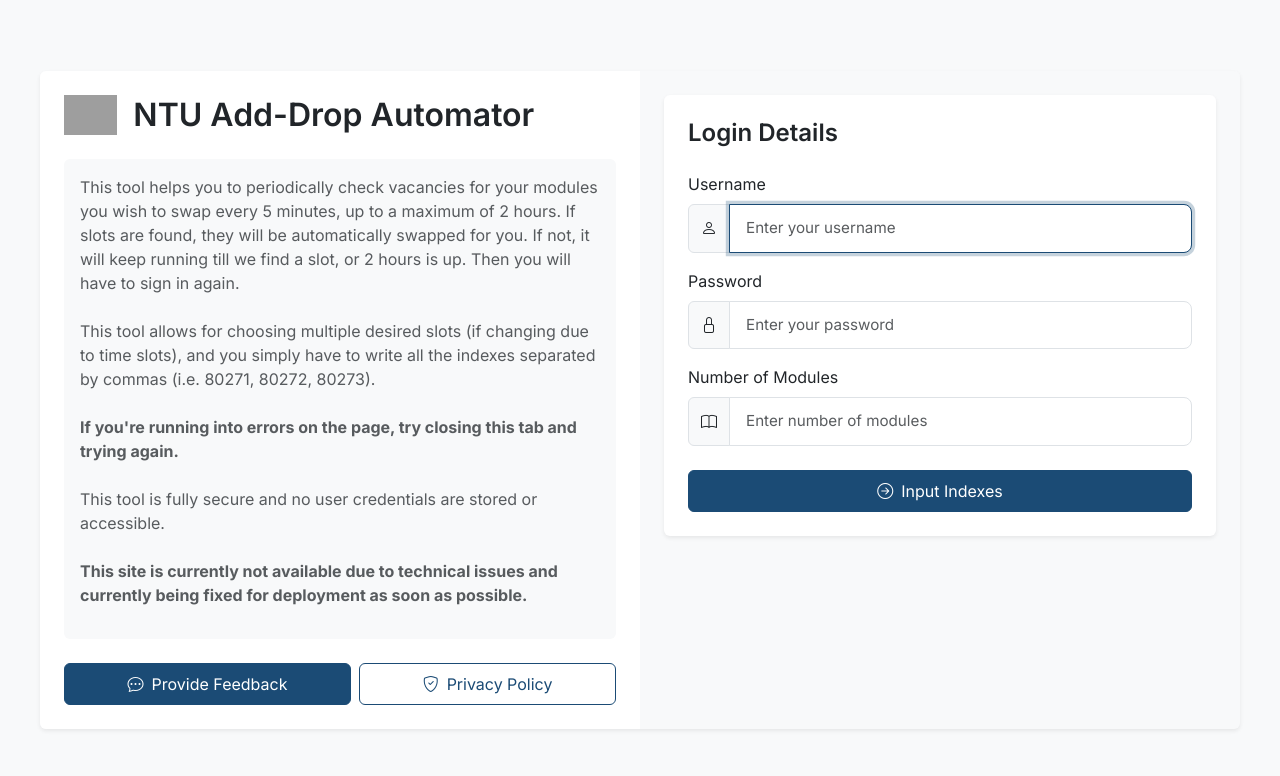
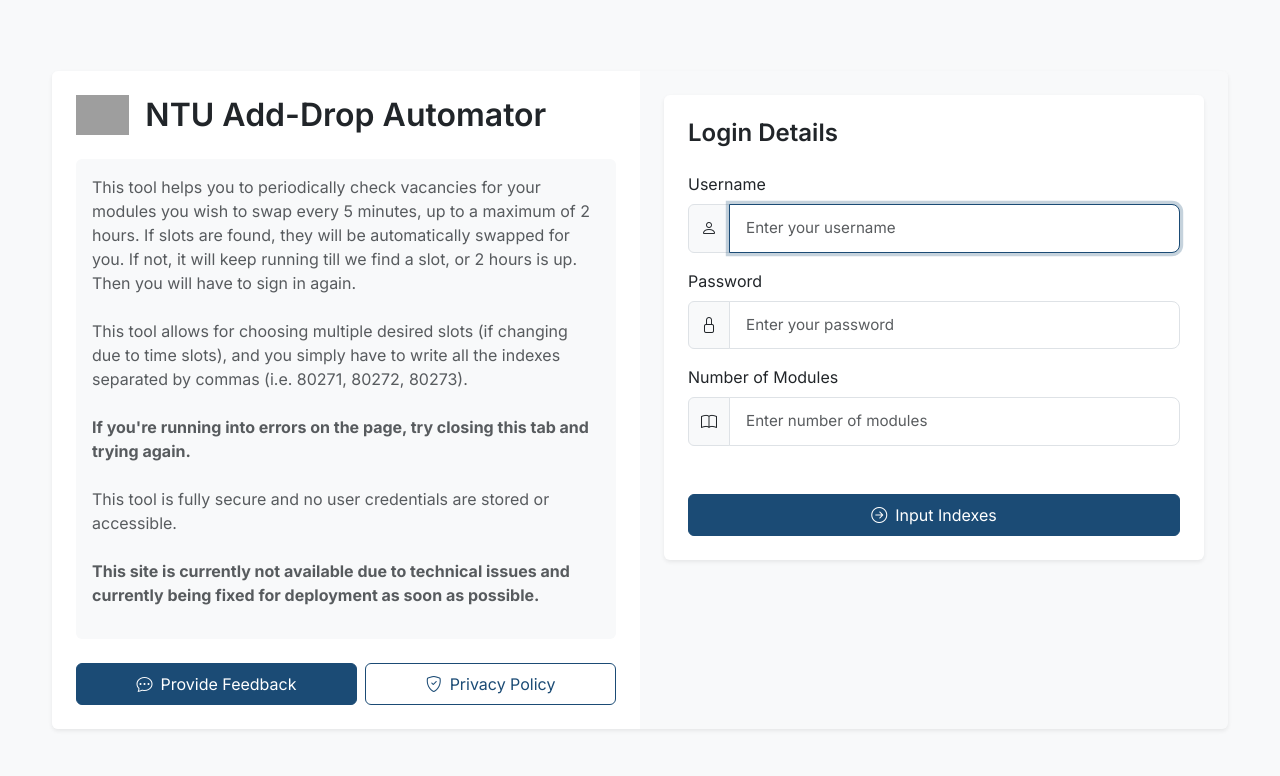
Before and after one commit to josshhz11/ntu-add-drop-automator, a FastAPI app: page / in a window 1280 px wide. Shown: the top 776 px of the page. Run offline with FastAPI, Linux system fonts and the light colour scheme; data that the repository does not hold is empty; parts of the project's set-up code (start-up, migrations or seed data) failed here and were passed over; grey boxes are pictures that could not be loaded.

Commit message:
some debugging with the UI updates, and also button UI fixes for index.html and input_index.html

```diff
--- a/app.py
+++ b/app.py
@@ -913,7 +913,7 @@ def perform_swaps(username, password, swap_items, swap_id, redis_db):
                                 )
 
                                 # Also update overall status to show progress
-                                remaining = sum(1 for i in swap_items if not i["swapped"])
+                                remaining = sum(1 for idx, item in swap_items if not item["swapped"])
                                 if remaining > 0:
                                     update_overall_status(
                                         redis_db,
@@ -1206,7 +1206,25 @@ def attempt_swap(old_index, new_index, idx, driver, swap_id, redis_db):
         logger.info(f"Swap confirmation alert: {alert.text}")
         alert.accept()      # Accept (click OK) on the alert
 
-        update_status(redis_db, swap_id, idx, f"Successfully swapped {old_index} -> {new_index}", success=True)
+        """
+        # TO CHECK WHAT THE PAGE AND ELEMENTS ARE WHEN WE END UP AT HOME PAGE AFTER SUCCESSFUL SWAP
+        # Verify the swap was successful by checking if we're back at the main page
+        try:
+            WebDriverWait(driver, 10).until(
+                EC.presence_of_element_located((By.XPATH, "//table[@bordercolor='#E0E0E0']"))
+            )
+            # Try to find new index radio button to confirm swap
+            new_radio = driver.find_element(By.XPATH, f"//input[@type='radio' and @value='{new_index}']")
+            if new_radio:
+                update_status(redis_db, swap_id, idx, f"Successfully swapped {old_index} -> {new_index}", success=True)
+                return True, "", ""
+        except Exception as e:
+            logger.error(f"Could not verify swap success: {e}")
+            return False, "Could not verify if swap was successful", "OTHER_ERRORS"
+        """
+
+        # TO REMOVE THIS UPDATE_STATUS AS WE WILL BE DOING IT IN PERFORM_SWAP ALR
+        # update_status(redis_db, swap_id, idx, f"Successfully swapped {old_index} -> {new_index}", success=True)
         return True, "", "" # Successful swap, no error message
 
     except SessionNotCreatedException as e:
--- a/static/css/styles.css
+++ b/static/css/styles.css
@@ -401,3 +401,51 @@ form.d-flex.flex-column {
     flex: 1;
     min-height: 400px;
 }
+
+/* New ones to fix the positioning of button on index.html and input_index.html */
+.card.border-0.shadow-sm.h-100 {
+    margin-bottom: 0;
+    display: flex;
+    flex-direction: column;
+}
+
+.card-body.p-4.d-flex.flex-column {
+    flex: 1 1 auto;
+    display: flex;
+    flex-direction: column;
+}
+
+/* Update the form styling */
+form.d-flex.flex-column.flex-grow-1 {
+    flex: 1 1 auto;
+    display: flex;
+    flex-direction: column;
+    min-height: 0; /* Important for proper flex behavior */
+}
+
+/* Button container spacing */
+.mt-auto.pt-4 {
+    margin-top: auto !important;
+    padding-top: 1.5rem !important;
+}
+
+/* Ensure the main container takes full height minus padding */
+.main-container {
+    max-width: 1200px;
+    margin: 0 auto;
+    min-height: calc(100vh - 3rem);
+    display: flex;
+    flex-direction: column;
+}
+
+/* Make sure row fills available height */
+.row.shadow-sm {
+    flex: 1;
+    margin: 0;
+}
+
+/* Ensure right panel fills height properly */
+.col-md-6.bg-light {
+    display: flex;
+    flex-direction: column;
+}
--- a/templates/index.html
+++ b/templates/index.html
@@ -72,11 +72,11 @@
                     <div class="alert alert-info">{{ message }}</div>
                 {% endif %}
 
-                <div class="card border-0 shadow-sm flex-grow-1">
-                    <div class="card-body p-4">
+                <div class="card border-0 shadow-sm h-100">
+                    <div class="card-body p-4 d-flex flex-column">
                         <h4 class="card-title mb-4">Login Details</h4>
 
-                        <form action="/input-index" method="post" class="d-flex flex-column h-100">
+                        <form action="/input-index" method="post" class="d-flex flex-column flex-grow-1">
                             <div class="mb-3">
                                 <label for="username" class="form-label">Username</label>
                                 <div class="input-group">
@@ -104,7 +104,7 @@
                                 </div>
                             </div>
 
-                            <div class="mt-auto">
+                            <div class="mt-auto pt-4">
                                 <button type="submit" class="btn btn-primary w-100">
                                     <i class="bi bi-arrow-right-circle me-2"></i>Input Indexes
                                 </button>
```
Also changed, not shown: templates/input_index.html (+5 -3 lines).
